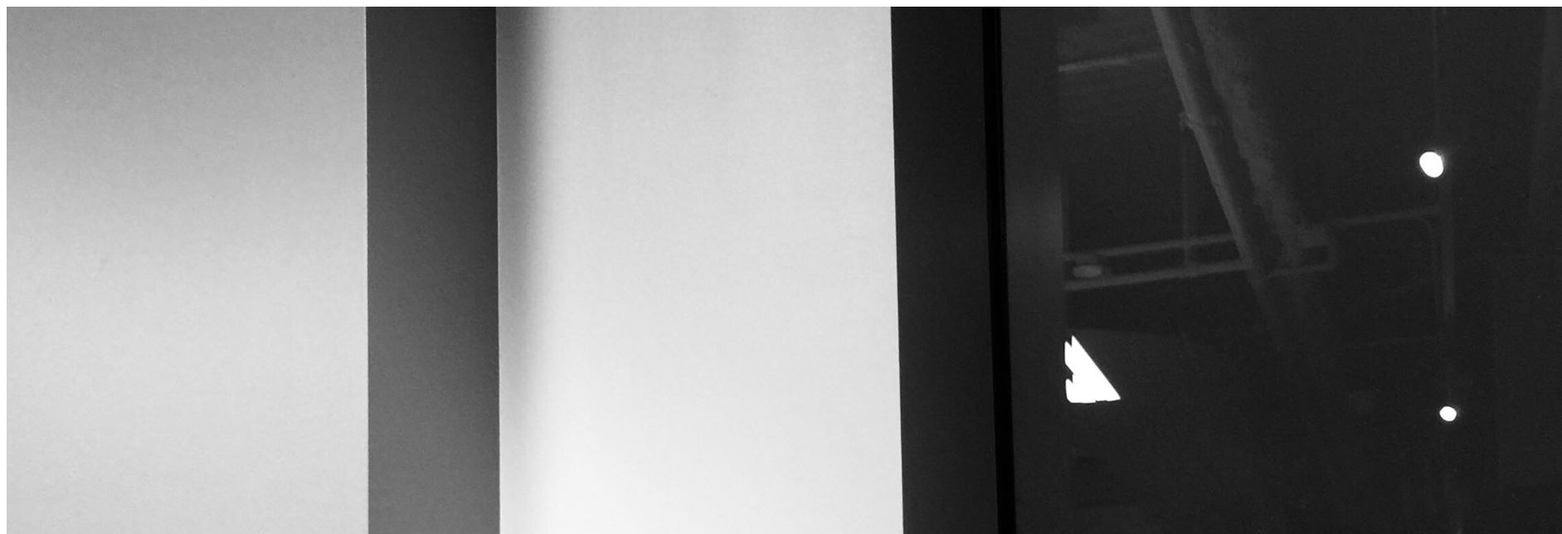
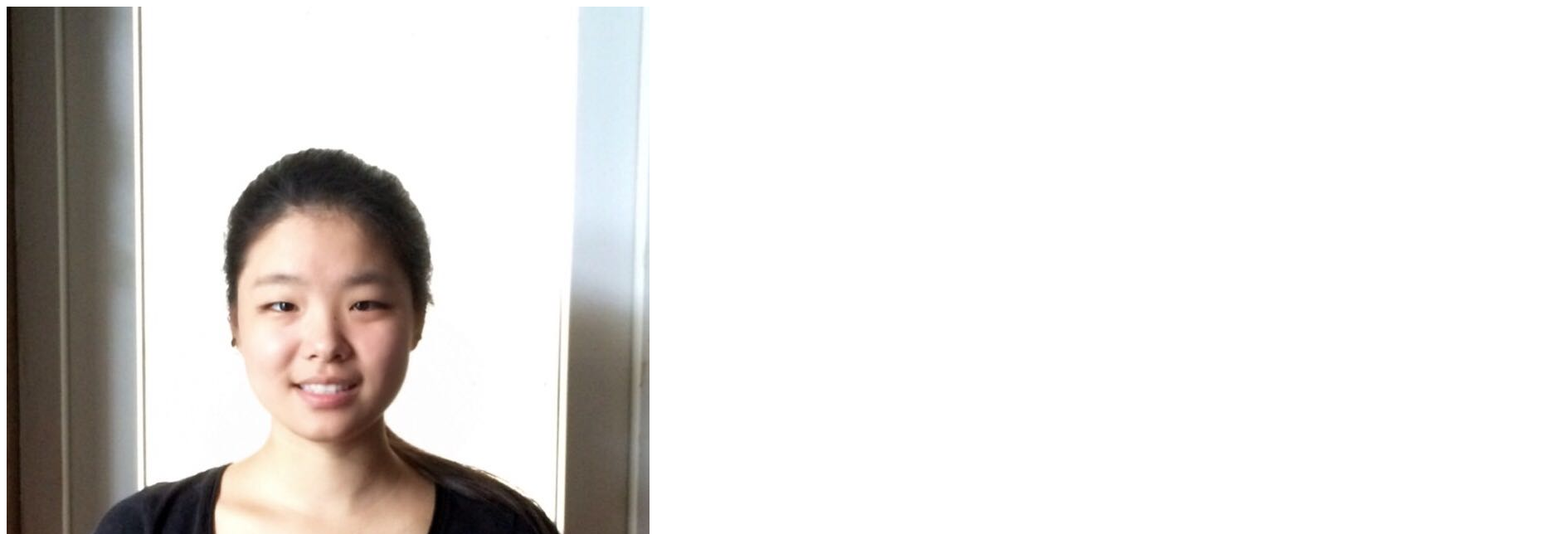
Before and after one commit to chenchelsea/profilepic, a plain HTML site: page index.html in a window 1280 px wide. Shown: the top 644 px of the page at 83% size, 1883 px wide, since content can reach past the window. Drawn offline with Linux system fonts and the light colour scheme.

Commit message:
Update index.html

```diff
--- a/index.html
+++ b/index.html
@@ -2,7 +2,7 @@
 <html>
 <body>
 
-<img src="profilepic.jpg"/>
+<img src="headshot.pic.jpg"/>
 
 </body>
 </html>
```
